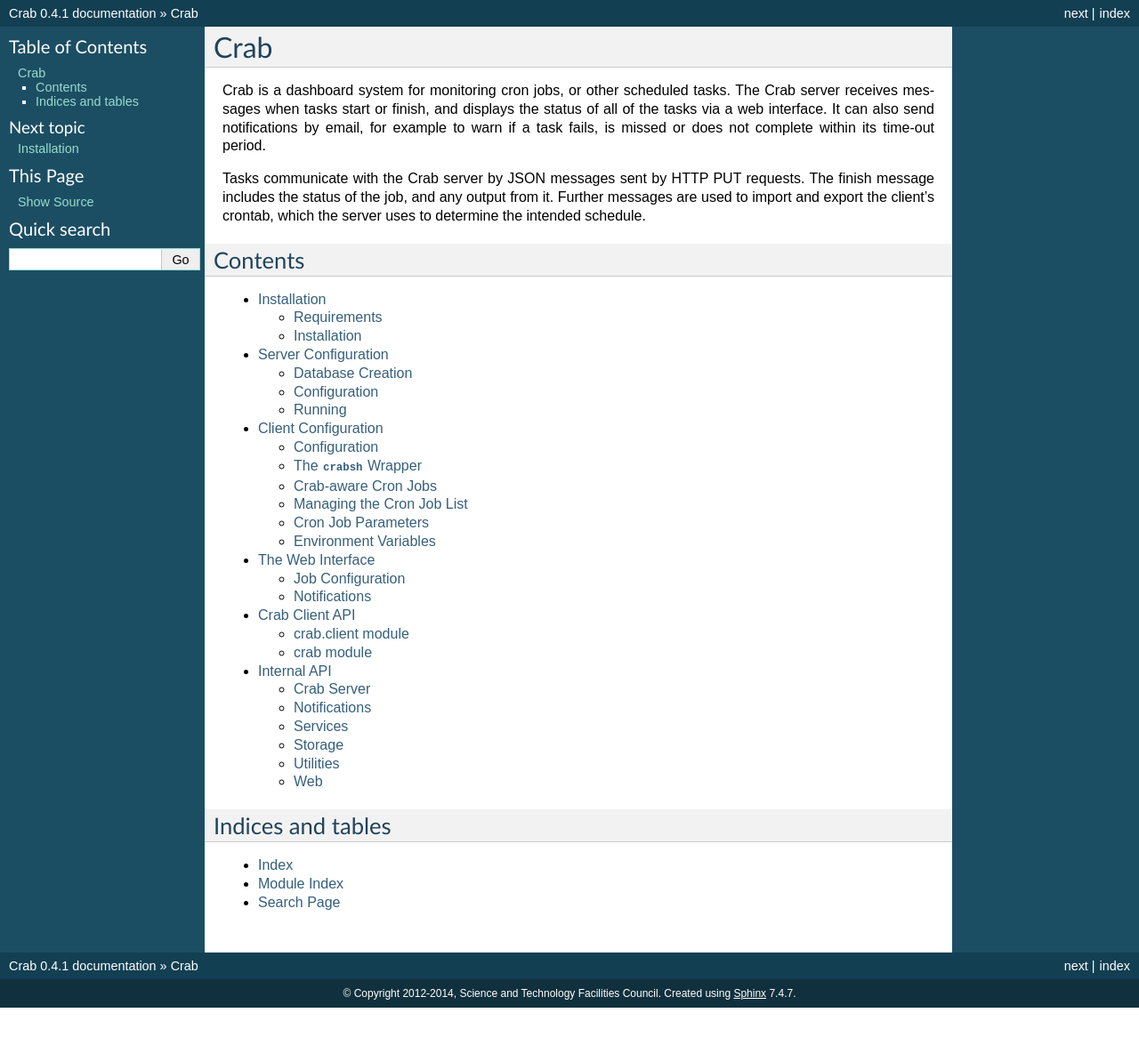
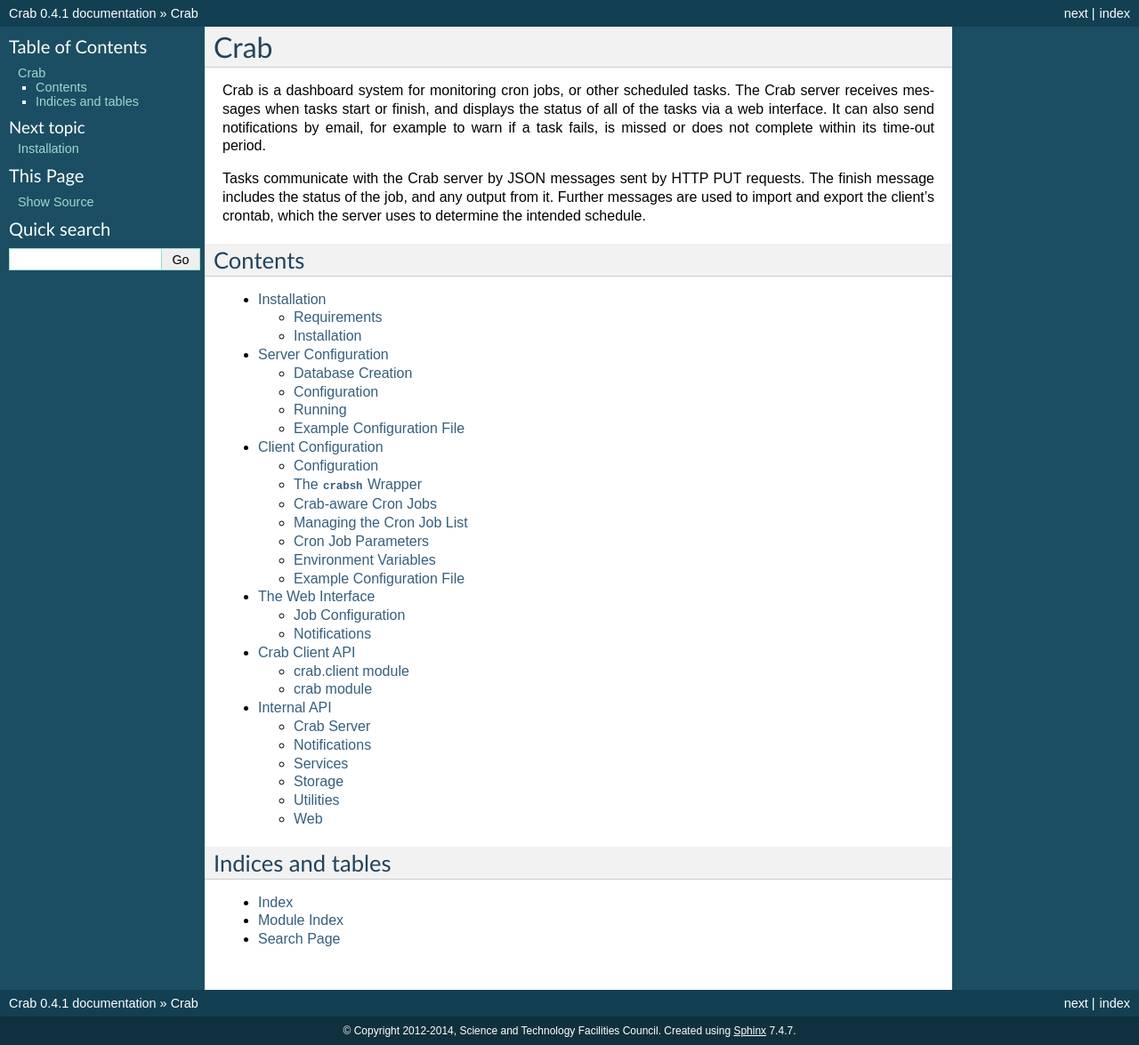
Before and after one commit to grahambell/crab, a Sphinx documentation site: the page built from doc/index.rst, in a window 1280 px wide. Shown: the whole page at 89% size. Built offline with Sphinx 7.4.7, drawn with Linux system fonts in a browser that asks for light colours; before the commit the page ends 1133 px from its top, so only the background shows below that.

Commit message:
Doc: add example config files to documentation

```diff
--- a/doc/client.rst
+++ b/doc/client.rst
@@ -4,3 +4,12 @@
 .. include:: ../README.rst
    :start-after: .. startcrabclient
    :end-before: .. endcrabclient
+
+Example Configuration File
+~~~~~~~~~~~~~~~~~~~~~~~~~~
+
+Here is the example client configuration file ``crab.ini`` which is
+distributed with Crab:
+
+.. literalinclude:: crab.ini
+   :language: ini
--- a/doc/server.rst
+++ b/doc/server.rst
@@ -4,3 +4,12 @@
 .. include:: ../README.rst
    :start-after: .. startcrabserver
    :end-before: .. endcrabserver
+
+Example Configuration File
+~~~~~~~~~~~~~~~~~~~~~~~~~~
+
+Here is the example server configuration file ``crabd.ini`` which is
+distributed with Crab:
+
+.. literalinclude:: crabd.ini
+   :language: ini
```
